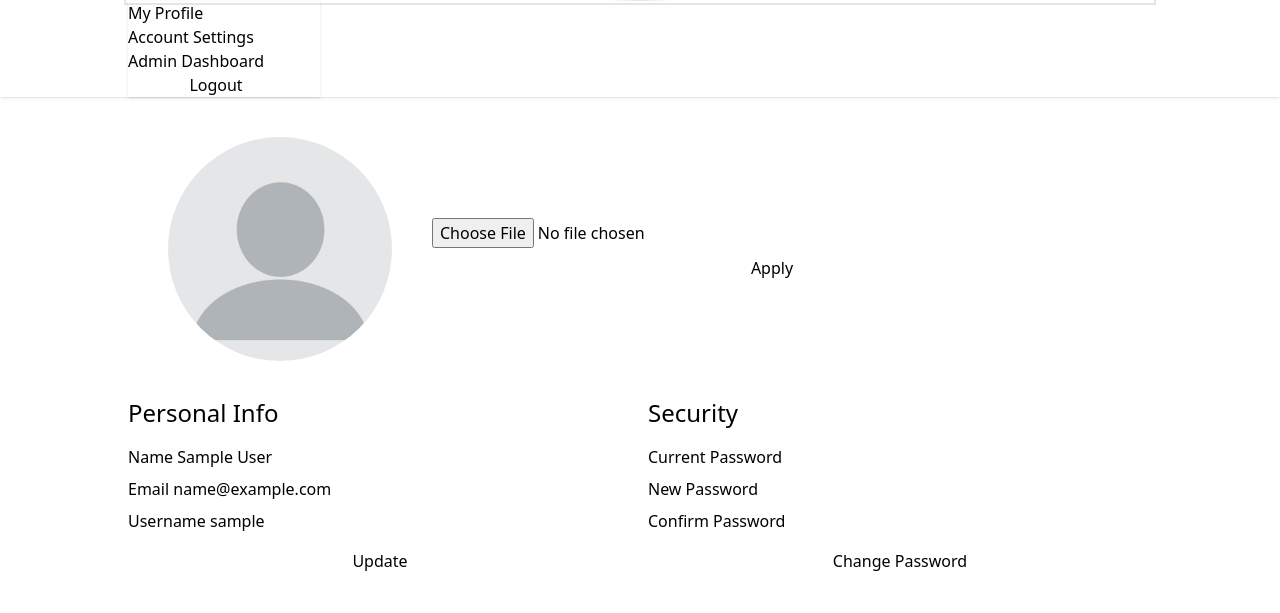
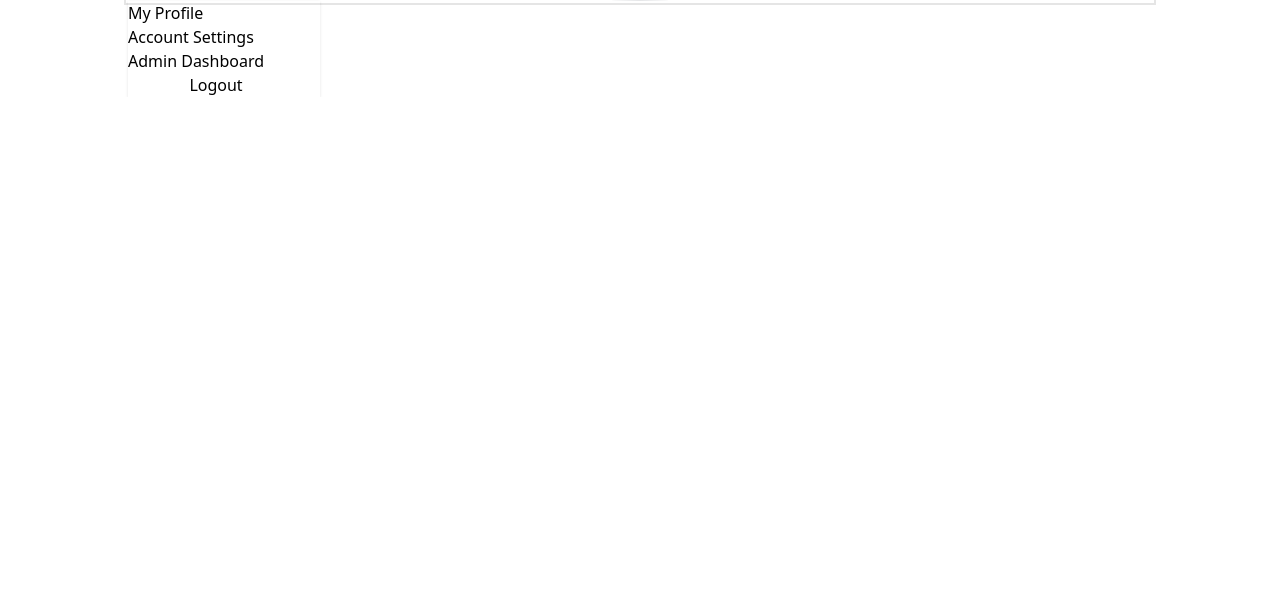
Before and after one commit to tail-devourer/alphard, a Django app: page /user/settings in a window 1280 px wide. Shown: the part 1055-1668 px from the top of the page. After the commit the page ends 1150 px from the top, so only its background shows below. Run offline with Django 5.2, Linux system fonts and the light colour scheme; the visitor is signed in with stand-in values (Sample User, id 1); parts of the project's set-up code (start-up, migrations or seed data) failed here and were passed over; some libraries are stand-ins or nearby versions; some web fonts are replaced.

Commit message:
Restored settings form to blank state and replace distinct User = get_user_model() lines of code with a single line per file

```diff
--- a/blog/forms.py
+++ b/blog/forms.py
@@ -2,7 +2,8 @@
 from django.contrib.auth import password_validation
 from django.contrib.auth.forms import UserCreationForm
 from django.contrib.auth import get_user_model
-from .models import User
+
+User = get_user_model()
 
 
 class CustomUserCreationForm(UserCreationForm):
@@ -16,8 +17,6 @@
     email = forms.EmailField(max_length=254)
 
     def clean(self):
-        User = get_user_model()
-
         cleaned_data = super().clean()
         email = User.objects.normalize_email(cleaned_data.get("email"))
 
--- a/blog/templates/settings.html
+++ b/blog/templates/settings.html
@@ -4,65 +4,4 @@
 
 {% block content %}
   {% include "navbar.html" %}
-
-  <div class="px-16 py-10 md:px-32">
-    {% csrf_token %}
-    <div class="grid grid-cols-1 md:grid-cols-2 gap-4">
-      <div class="md:col-span-2">
-        <div class="flex flex-col md:flex-row items-center md:px-10 pb-5">
-          <div class="avatar pb-10 md:pb-0 md:pr-10">
-            <img
-              src="{{ request.user.avatar.url }}"
-              alt="{{ request.user.full_name|default:request.user.username }}"
-              class="w-56 h-56 object-cover rounded-full ring-3 ring-offset-3 ring-neutral-200"
-            >
-          </div>
-          <div class="w-full md:flex-1 flex flex-col gap-y-2">
-            <input type="file" name="avatar" class="w-full file-input">
-            <button class="w-full btn btn-neutral">Apply</button>
-          </div>
-        </div>
-      </div>
-      <div class="flex flex-col gap-y-2">
-        <div class="text-2xl pb-2">
-          Personal Info
-        </div>
-        <label class="input w-full">
-          <span class="label w-26">Name</span>
-          <input name="full_name" value="{{ request.user.full_name }}">
-        </label>
-        <label class="input w-full">
-          <span class="label w-26">Email</span>
-          <input name="email" value="{{ request.user.email }}">
-        </label>
-        <label class="input w-full">
-          <span class="label w-26">Username</span>
-          <input name="username" value="{{ request.user.username }}">
-        </label>
-        <div class="pt-2">
-          <button type="submit" class="w-full btn btn-neutral">Update</button>
-        </div>
-      </div>
-      <div class="flex flex-col gap-y-2">
-        <div class="text-2xl pb-2">
-          Security
-        </div>
-        <label class="input w-full">
-          <span class="label w-44">Current Password</span>
-          <input type="password" name="old_password" autocomplete="current-password">
-        </label>
-        <label class="input w-full ">
-          <span class="label w-44">New Password</span>
-          <input type="password" name="password1" autocomplete="new-password">
-        </label>
-        <label class="input w-full ">
-          <span class="label w-44">Confirm Password</span>
-          <input type="password" name="password2" autocomplete="new-password">
-        </label>
-        <div class="pt-2">
-          <button type="submit" class="w-full btn btn-neutral">Change Password</button>
-        </div>
-      </div>
-    </div>
-  </div>
 {% endblock %}
--- a/blog/views/user.py
+++ b/blog/views/user.py
@@ -3,11 +3,11 @@
 from django.contrib.auth import get_user_model
 from django.contrib.auth.mixins import LoginRequiredMixin
 
+User = get_user_model()
 
 class ProfileView(View):
 
     def get(self, request, username):
-        User = get_user_model()
         user = get_object_or_404(User, username=username)
 
         return render(request, "profile.html", {
```
Also changed, not shown: blog/views/auth.py (+2 -8 lines).
